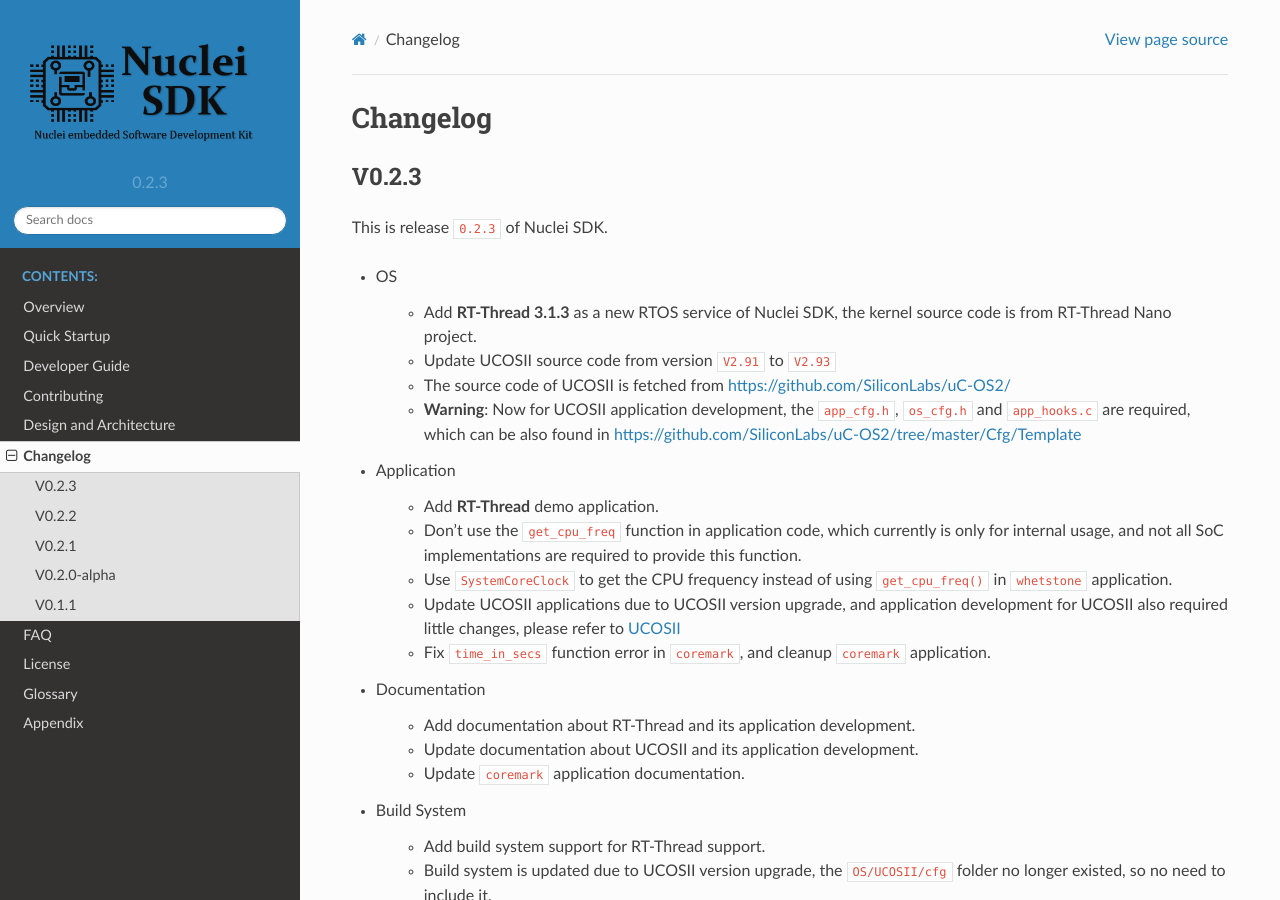
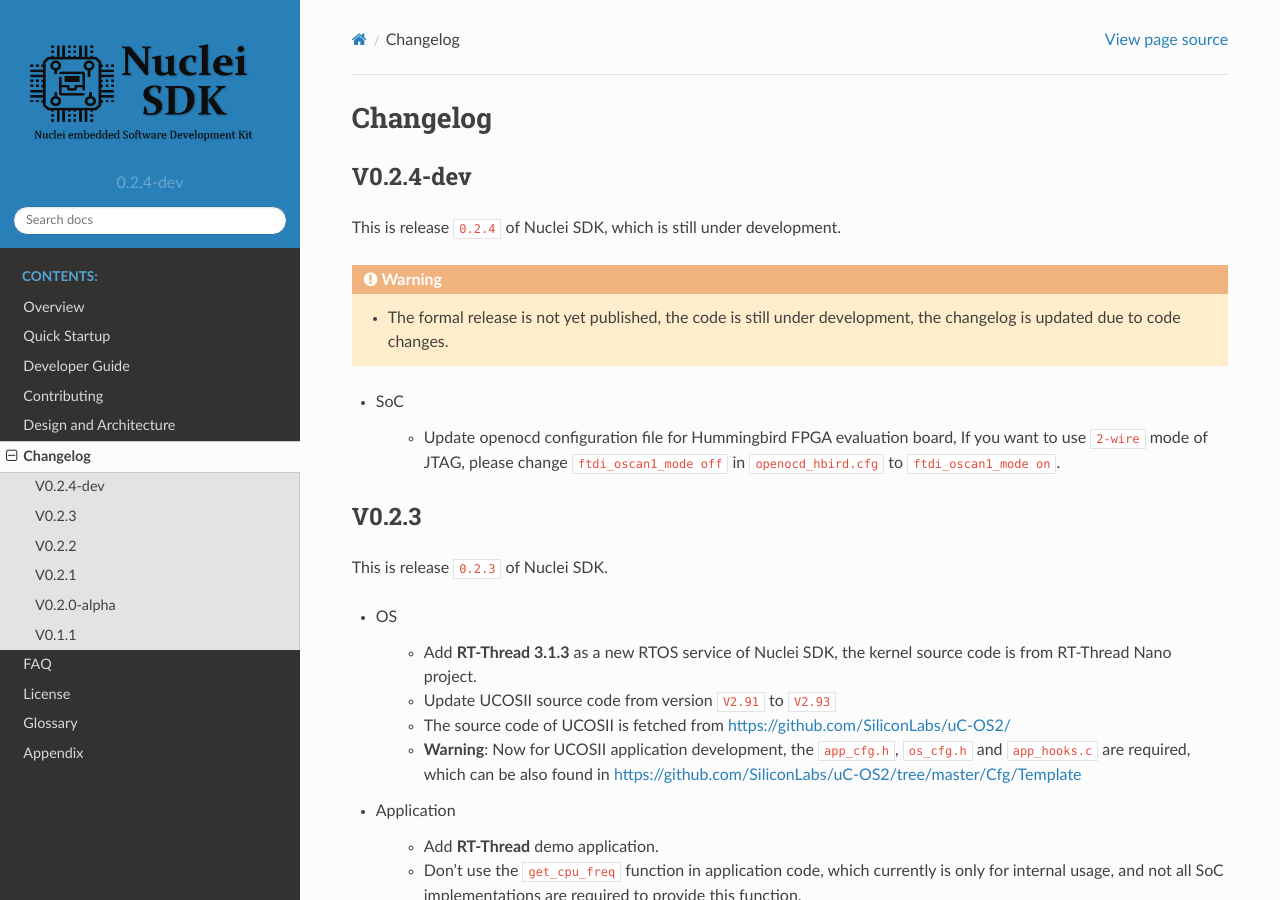
Before and after one commit to Nuclei-Software/nuclei-sdk, a Sphinx documentation site: the page built from doc/source/changelog.rst, in a window 1280 px wide and 900 px high. Built offline with Sphinx 7.4.7 and the Read the Docs theme 2.0.0, drawn with Linux system fonts in a browser that asks for light colours.

Commit message:
doc: update changelog for 0.2.4-dev
Signed-off-by: Huaqi Fang <578567190@qq.com>

```diff
--- a/doc/source/changelog.rst
+++ b/doc/source/changelog.rst
@@ -2,6 +2,23 @@
 
 Changelog
 =========
+
+V0.2.4-dev
+----------
+
+This is release ``0.2.4`` of Nuclei SDK, which is still under development.
+
+.. warning::
+
+   * The formal release is not yet published, the code is still under development,
+     the changelog is updated due to code changes.
+
+* SoC
+
+   - Update openocd configuration file for Hummingbird FPGA evaluation board,
+     If you want to use ``2-wire`` mode of JTAG, please change ``ftdi_oscan1_mode off``
+     in ``openocd_hbird.cfg`` to ``ftdi_oscan1_mode on``.
+
 
 V0.2.3
 ------
--- a/doc/source/conf.py
+++ b/doc/source/conf.py
@@ -21,10 +21,10 @@
 author = 'Nuclei'
 
 # The short X.Y version
-version = '0.2.3'
+version = '0.2.4-dev'
 
 # The full version, including alpha/beta/rc tags
-release = '0.2.3'
+release = '0.2.4-dev'
 
 
 # -- General configuration ---------------------------------------------------
--- a/package.json
+++ b/package.json
@@ -1,6 +1,6 @@
 {
     "name": "framework-nuclei-sdk",
     "description": "Nuclei N/NX Embedded SDK",
-    "version": "0.2.3",
+    "version": "0.2.4-dev",
     "url": "https://github.com/Nuclei-Software/nuclei-sdk/"
 }
```
